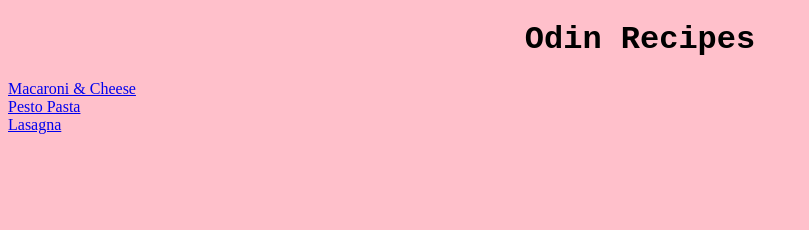
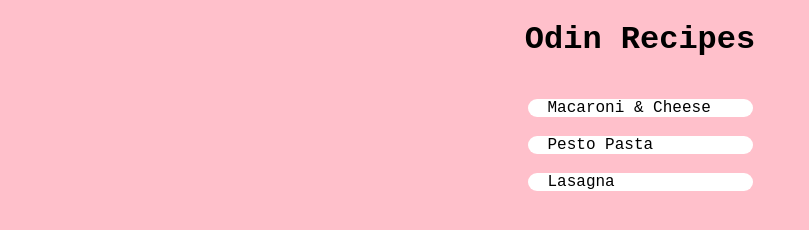
Before and after one commit to Klon3r/the-odin-project, a plain HTML site: page odin-recipes/index.html in a window 1280 px wide. Shown: the whole page, without its empty margins (0-809 px from the left). Drawn offline with Linux system fonts and the light colour scheme.

Commit message:
Changed spacing for the button links

```diff
--- a/odin-recipes/index.html
+++ b/odin-recipes/index.html
@@ -8,10 +8,13 @@
 </head>
 <body>
   <h1>Odin Recipes</h1>
-  <a href="./recipes/macaroni-cheese.html">Macaroni & Cheese</a>
   <br>
-  <a href="./recipes/pesto-pasta.html">Pesto Pasta</a>
-  <br>
-  <a href="./recipes/lasagna.html">Lasagna</a>
+  <div id="buttons">
+    <a class="link" href="./recipes/macaroni-cheese.html">Macaroni & Cheese</a>
+    <br><br>
+    <a class="link" href="./recipes/pesto-pasta.html">Pesto Pasta</a>
+    <br><br>
+    <a class="link" href="./recipes/lasagna.html">Lasagna</a>
+  </div>
 </body>
 </html>
```
